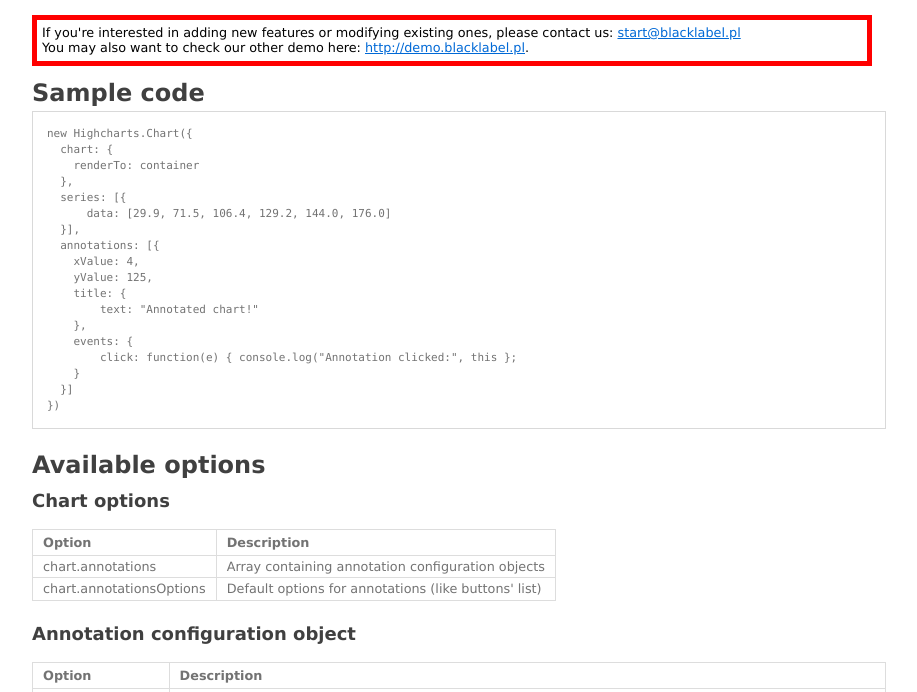
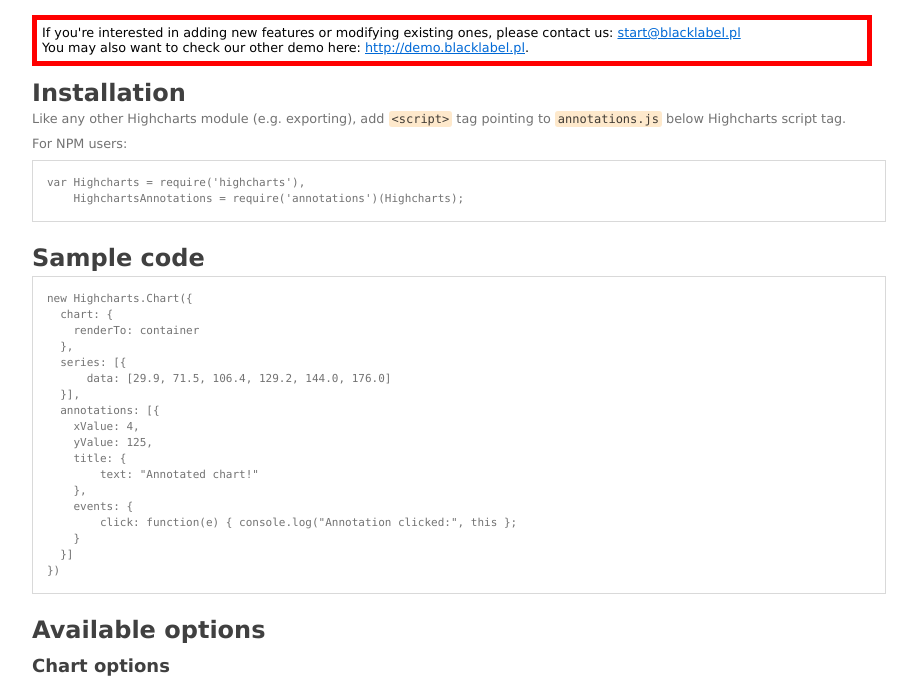
Before and after one commit to blacklabel/annotations, a website: page index.html in a window 1280 px wide. Shown: the part 49-741 px from the top of the page, without its empty margins (181-1098 px from the left). Drawn offline with nearby package versions, Linux system fonts and the light colour scheme.

Commit message:
Add installation steps for NPM.

```diff
--- a/index.html
+++ b/index.html
@@ -20,6 +20,14 @@
 
 <p><div class="info">If you're interested in adding new features or modifying existing ones, please contact us: <a href="mailto:start@blacklabel.pl"> start@blacklabel.pl </a><br>
 You may also want to check our other demo here: <a href="http://demo.blacklabel.pl">http://demo.blacklabel.pl</a>.</div></p>
+
+<h2>Installation</h2>
+
+<p>Like any other Highcharts module (e.g. exporting), add <code>&lt;script&gt;</code> tag pointing to <code>annotations.js</code> below Highcharts script tag.</p>
+
+<p>For NPM users:</p>
+<pre><code>var Highcharts = require('highcharts'),
+    HighchartsAnnotations = require('annotations')(Highcharts);</code></pre>
 
 <h2>Sample code</h2>
 
```
Also changed, not shown: README.md.
